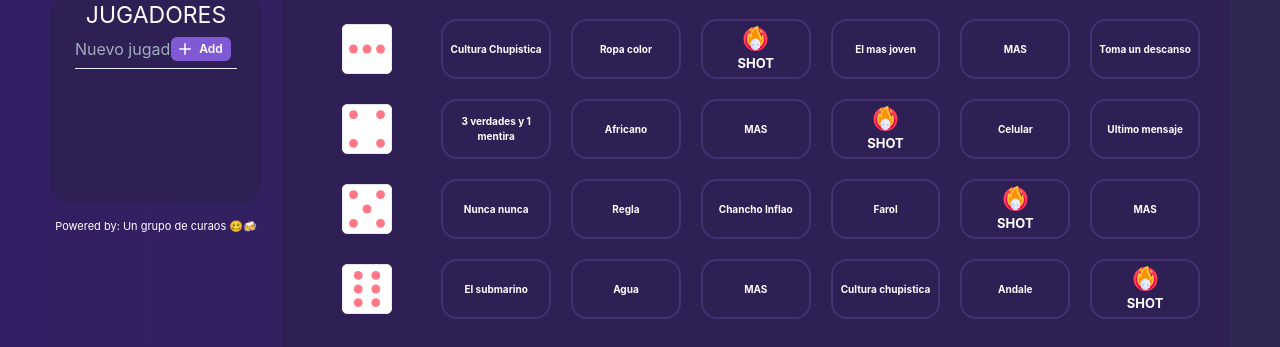
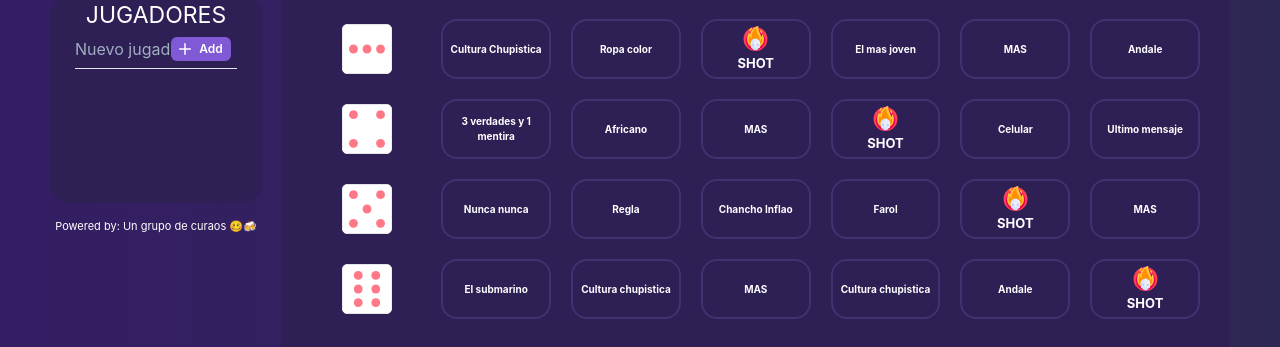
Before and after one commit to czhoffmann23/drunk-game, a Next.js app: page / in a window 1280 px wide. Shown: the part 361-708 px from the top of the page. Built offline with nearby package versions, Linux system fonts and the light colour scheme.

Commit message:
:sparkles: (board): update board

```diff
--- a/src/screens/Main/constant.ts
+++ b/src/screens/Main/constant.ts
@@ -187,8 +187,8 @@ const BOARD_1 = [
       ],
     },
     {
-      name: 'Toma un descanso',
-      desc: 'Debe ser el destino, puedes descansar esta ronda',
+      name: 'Andale',
+      desc: 'Aun nose como se juega...',
       dice: false,
       type: 4,
       active: false,
@@ -337,12 +337,26 @@ const BOARD_1 = [
       random: [],
     },
     {
-      name: 'Agua',
-      desc: 'Rehidrata tu cuerpo!',
+      name: 'Cultura chupistica',
+      desc: 'La cultura chupistica pide:',
       dice: false,
       type: 4,
       active: false,
-      random: [],
+      random: [
+        'Partes del cuerpo que hay solo 1, como por Ejemplo: La nariz.',
+        'Partes del cuerpo que crecen, como por Ejemplo:las uñas.',
+        'Nombres o sobrenombres del miembro feminino, como por Ejemplo: cuca',
+        'Nombres que terminen con "o", como por Ejemplo: Pablo',
+        'Garabatos chilenos, como por Ejemplo: CTM 🤬',
+        'Razas de perros, como por Ejemplo: Pastor Aleman',
+        'Palabras que no tengan la letra "a" como por Ejemplo: Libro, Pulmon, etc.',
+        'Planetas del sistema solar, como por Ejemplo: Tierra',
+        'Marcas de cervezas, como por Ejemplo: Budweiser',
+        'Nombres o sobrenombres del miembro masculino, como por Ejemplo: niño',
+        'Cuenta regresiva desde el 13 hasta el 1',
+        'Nombres de mujeres sin la letra A, como por Ejemplo: Genesis',
+        'Nombre de paises dentro de Europa, como por Ejemplo: Alemania',
+      ],
     },
     {
       name: 'MAS',
```
